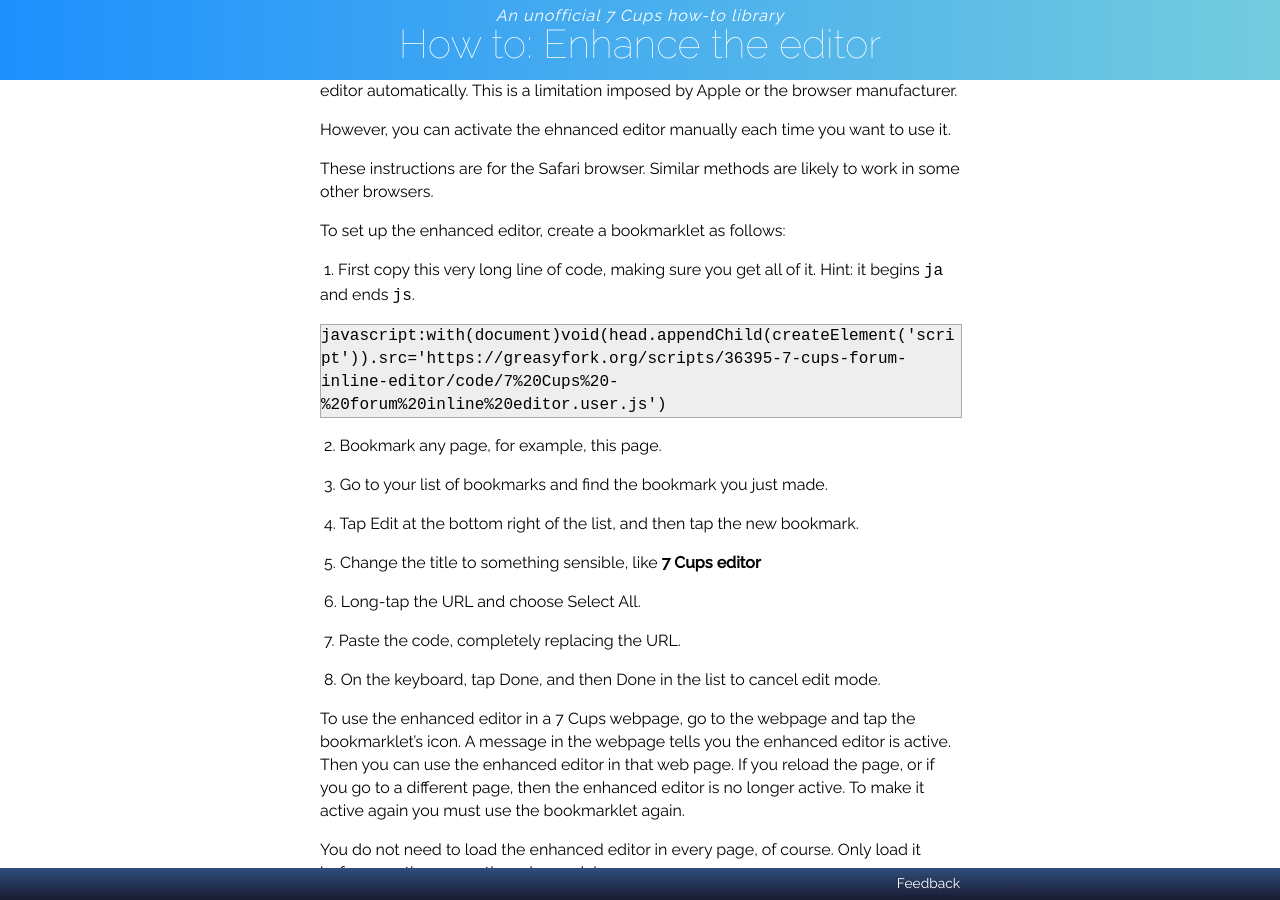
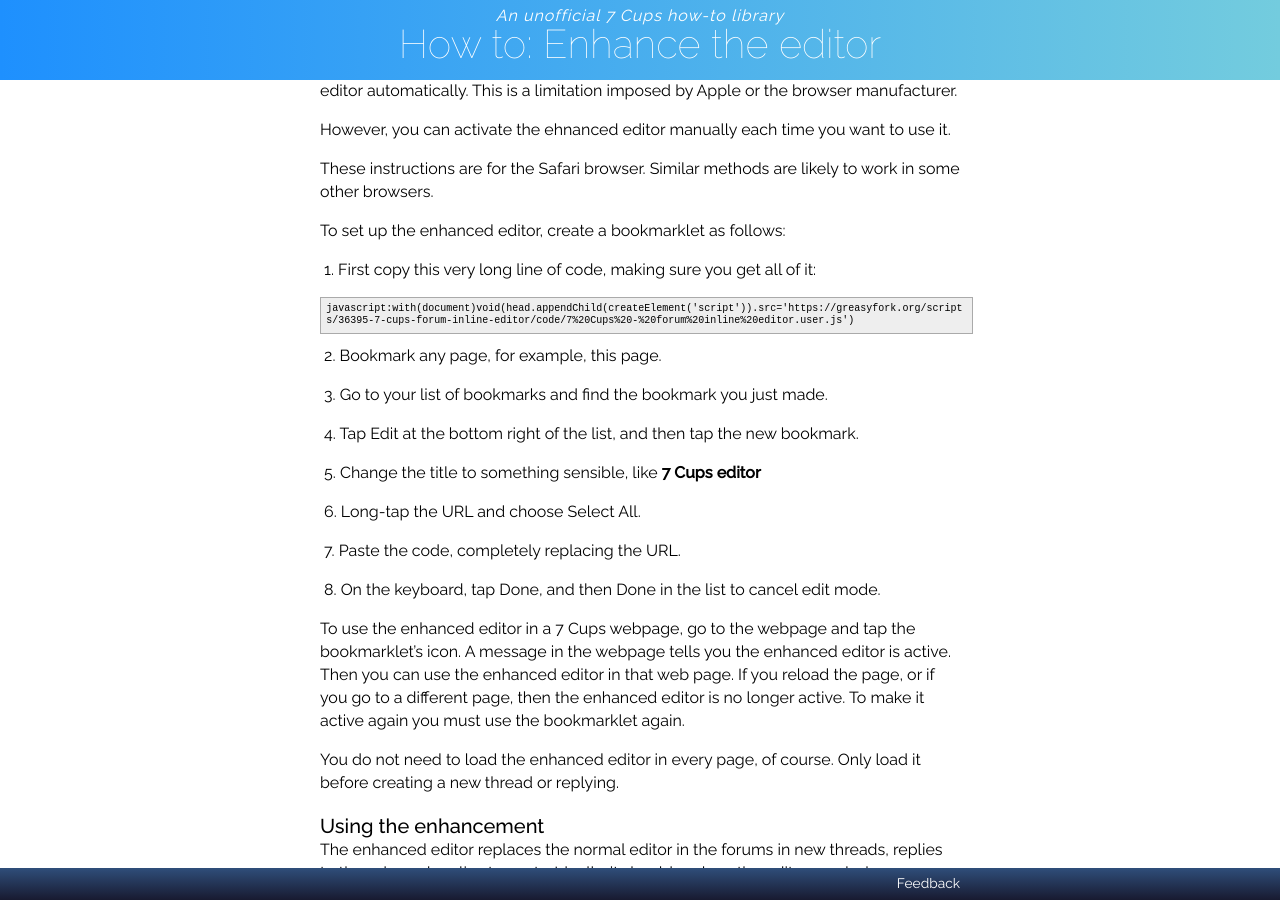
Before and after one commit to RarelyCharlie/rarelycharlie.github.io, a Jekyll site: the page built from _draft/editor.md, in a window 1280 px wide and 900 px high, scrolled down 861 px. Built offline with Jekyll 4.4.1, drawn with Linux system fonts in a browser that asks for light colours.

Commit message:
tweak bookmarklet

```diff
--- a/_draft/editor.md
+++ b/_draft/editor.md
@@ -62,9 +62,9 @@ These instructions are for the Safari browser. Similar methods are likely to wor
 
 To set up the enhanced editor, create a bookmarklet as follows:
 
- 1. First copy this very long line of code, making sure you get all of it. Hint: it begins `ja` and ends `js`.
+ 1. First copy this very long line of code, making sure you get all of it:
 
-<div style="font-family: monospace; overflow-wrap: break-word; width: 100%; background: #eee; border: 1px solid #aaa; margin-bottom: 1em;">javascript:with(document)void(head.appendChild(createElement('script')).src='https://greasyfork.org/scripts/36395-7-cups-forum-inline-editor/code/7%20Cups%20-%20forum%20inline%20editor.user.js')</div>
+<div style="font-family: monospace; font-size: 10px; line-height: 12px; overflow-wrap: break-word; width: 100%; background: #eee; border: 1px solid #aaa; margin-bottom: 1em; padding: 1ex;">javascript:with(document)void(head.appendChild(createElement('script')).src='https://greasyfork.org/scripts/36395-7-cups-forum-inline-editor/code/7%20Cups%20-%20forum%20inline%20editor.user.js')</div>
 
  2. Bookmark any page, for example, this page.
 
```
